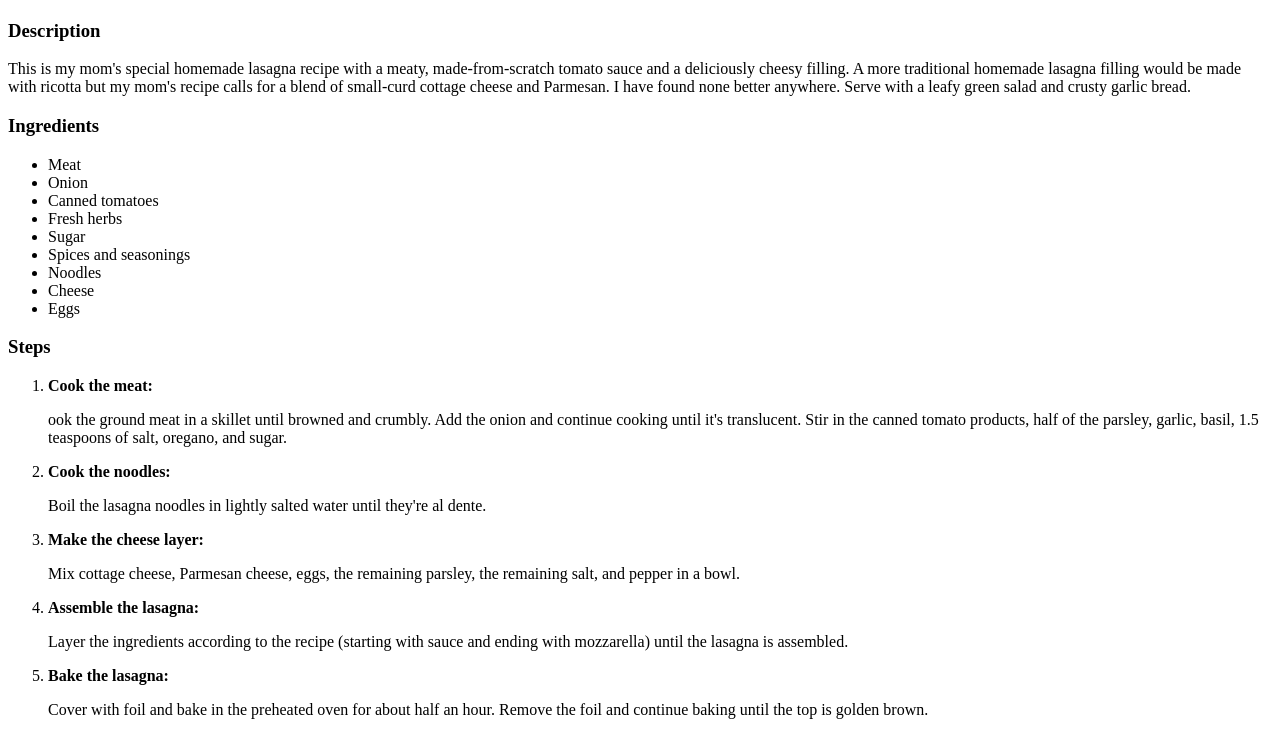
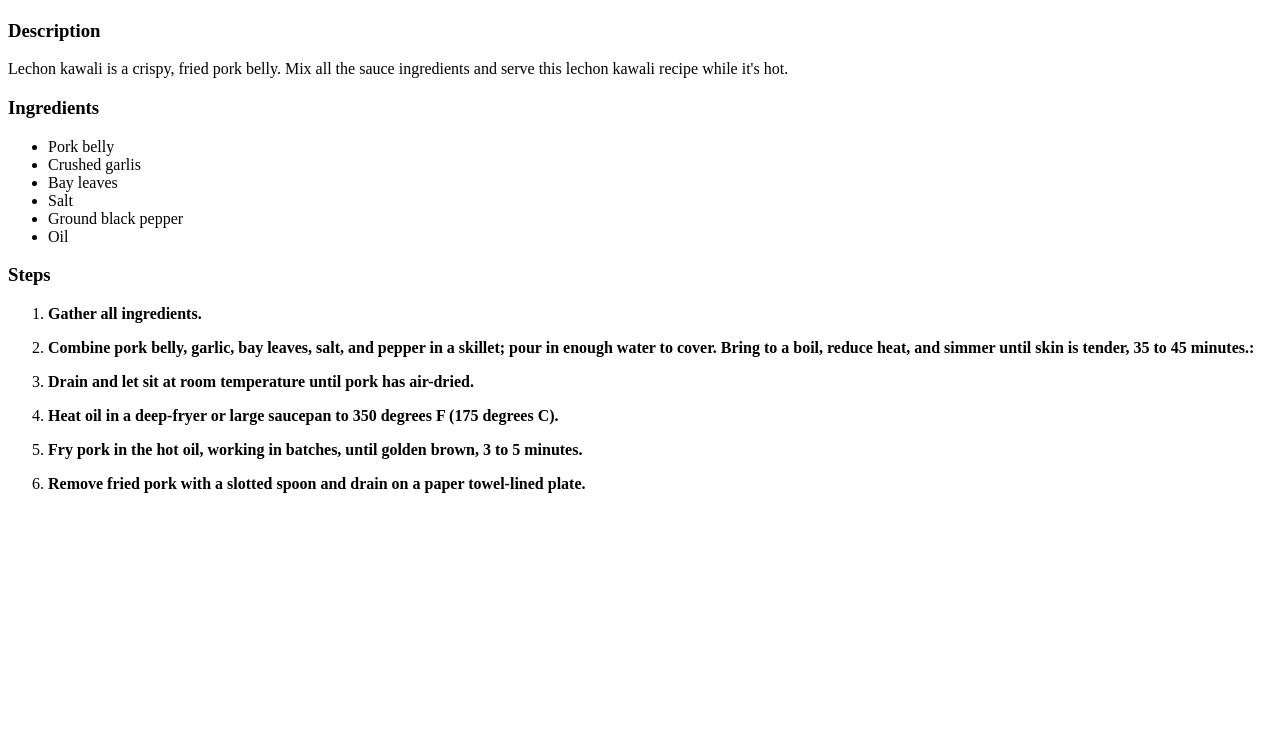
Before and after one commit to izayazaya/odin-recipes, a plain HTML site: page recipes/lechon.html in a window 1280 px wide. Shown: the part 483-1218 px from the top of the page. After the commit the page ends 992 px from the top, so only its background shows below. Drawn offline with Linux system fonts and the light colour scheme.

Commit message:
Add third and probably final recipe
I added lechon kawali as the third recipe in my HTML only website.

```diff
--- a/recipes/lechon.html
+++ b/recipes/lechon.html
@@ -3,37 +3,35 @@
 <head>
     <meta charset="UTF-8">
     <meta name="viewport" content="width=device-width, initial-scale=1.0">
-    <title>Document</title>
+    <title>Lechon Kawali</title>
 </head>
 <body>
-    <h1>Lasagna</h1>
-    <img src="./../img/lasagna.jpg" alt="A Plate with Lasagna on it" height="400" width="400">
+    <h1>Lechon Kawali</h1>
+    <img src="./../img/lechon.jpg" alt="A plate with Lechon Kawali and some sauce on it" height="400" width="400">
     <h3>Description</h3>
-    <p>This is my mom's special homemade lasagna recipe with a meaty, made-from-scratch tomato sauce and a deliciously cheesy filling. A more traditional homemade lasagna filling would be made with ricotta but my mom's recipe calls for a blend of small-curd cottage cheese and Parmesan. I have found none better anywhere. Serve with a leafy green salad and crusty garlic bread.</p>
+    <p>Lechon kawali is a crispy, fried pork belly. Mix all the sauce ingredients and serve this lechon kawali recipe while it's hot.</p>
     <h3>Ingredients</h3>
     <ul>
-        <li>Meat</li>
-        <li>Onion</li>
-        <li>Canned tomatoes</li>
-        <li>Fresh herbs</li>
-        <li>Sugar</li>
-        <li>Spices and seasonings</li>
-        <li>Noodles</li>
-        <li>Cheese</li>
-        <li>Eggs</li>
+        <li>Pork belly</li>
+        <li>Crushed garlis</li>
+        <li>Bay leaves</li>
+        <li>Salt</li>
+        <li>Ground black pepper</li>
+        <li>Oil</li>
     </ul>
     <h3>Steps</h3>
     <ol>
-        <li><strong>Cook the meat:</strong></li>
-        <p>ook the ground meat in a skillet until browned and crumbly. Add the onion and continue cooking until it's translucent. Stir in the canned tomato products, half of the parsley, garlic, basil, 1.5 teaspoons of salt, oregano, and sugar.</p>
-        <li><strong>Cook the noodles:</strong></li>
-        <p>Boil the lasagna noodles in lightly salted water until they're al dente.</p>
-        <li><strong>Make the cheese layer:</strong></li>
-        <p>Mix cottage cheese, Parmesan cheese, eggs, the remaining parsley, the remaining salt, and pepper in a bowl.</p>
-        <li><strong>Assemble the lasagna:</strong></li>
-        <p>Layer the ingredients according to the recipe (starting with sauce and ending with mozzarella) until the lasagna is assembled.</p>
-        <li><strong>Bake the lasagna:</strong></li>
-        <p>Cover with foil and bake in the preheated oven for about half an hour. Remove the foil and continue baking until the top is golden brown.</p>
+        <li><strong>Gather all ingredients.</strong></li>
+        <p></p>
+        <li><strong>Combine pork belly, garlic, bay leaves, salt, and pepper in a skillet; pour in enough water to cover. Bring to a boil, reduce heat, and simmer until skin is tender, 35 to 45 minutes.:</strong></li>
+        <p></p>
+        <li><strong>Drain and let sit at room temperature until pork has air-dried.</strong></li>
+        <p></p>
+        <li><strong>Heat oil in a deep-fryer or large saucepan to 350 degrees F (175 degrees C).</strong></li>
+        <p></p>
+        <li><strong>Fry pork in the hot oil, working in batches, until golden brown, 3 to 5 minutes.</strong></li>
+        <p></p>
+        <li><strong>Remove fried pork with a slotted spoon and drain on a paper towel-lined plate.</strong></li>
     </ol>
 </body>
 </html>
```
Also changed, not shown: recipes/adobo.html (+3 -0 lines), recipes/lasagna.html (+2 -2 lines), img/lechon.jpg (added).
